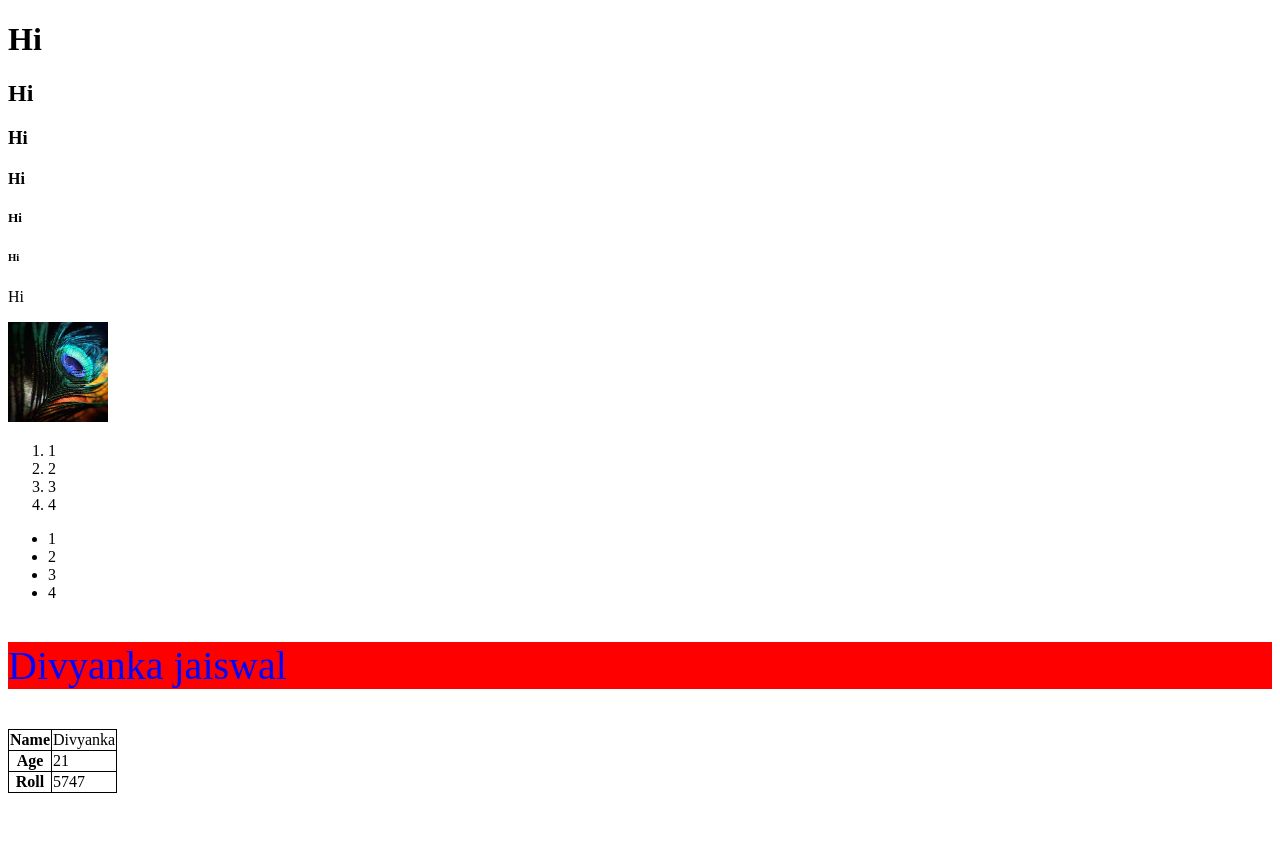
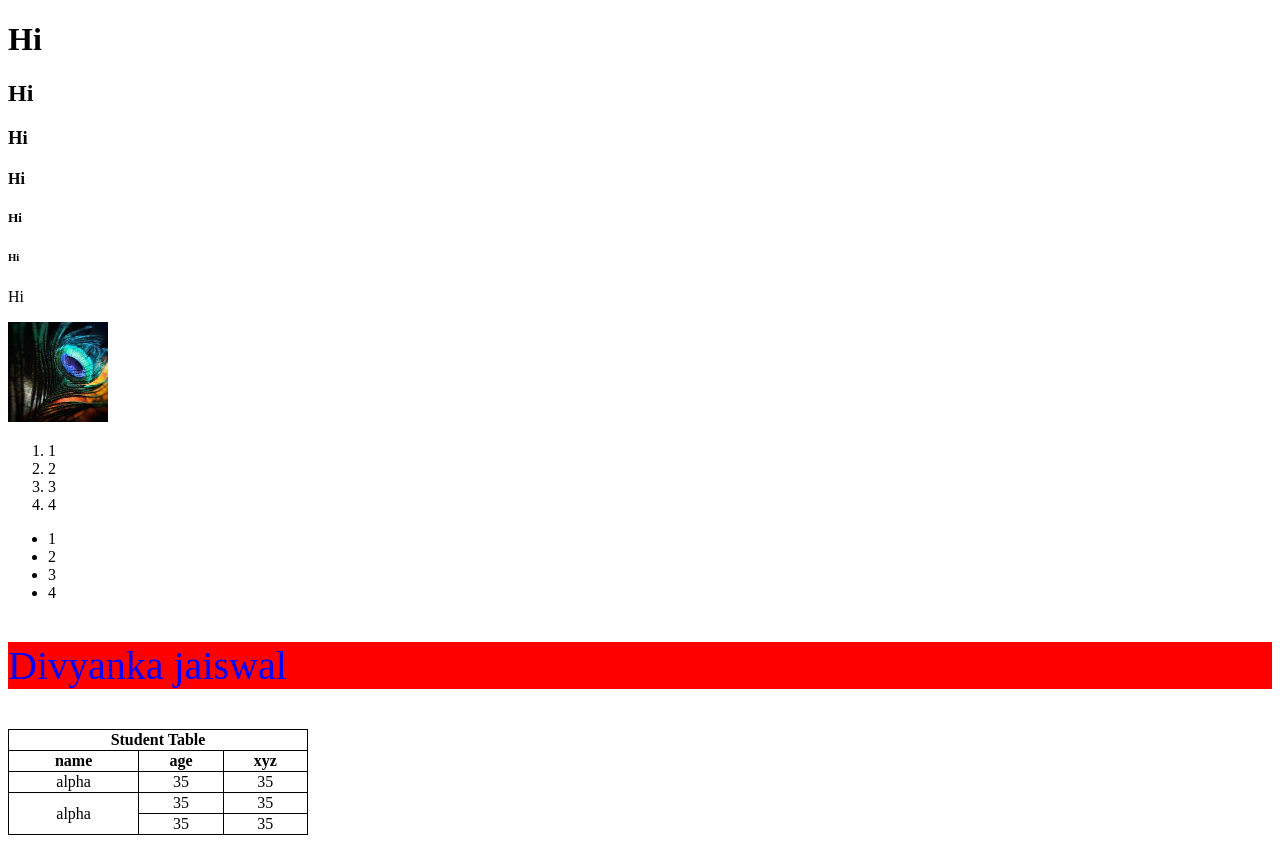
Before and after one commit to Divyanka02/Mernclassescode, a plain HTML site: page index.html in a window 1280 px wide. Before the commit the page ends 801 px from the top, so only its background shows below. Drawn offline with Linux system fonts and the light colour scheme.

Commit message:
html updated

```diff
--- a/index.html
+++ b/index.html
@@ -7,7 +7,8 @@
     <title>HTML basics</title>
 </head>
 <style>
-    table,tr,th,td{
+    table,tr,th,td
+    {
         border: 1px solid black;
         border-collapse: collapse;
     }
@@ -34,19 +35,23 @@
     <li>4</li>
 </ul>
 <p style="color:blue;font-size: 40px;background-color:red">Divyanka jaiswal</p>
-<table>
-    <tr>
-        <th>Name</th>
-        <td>Divyanka</td>
-    </tr>
-    <tr>
-        <th>Age</th>
-        <td>21</td>
-    </tr>
-    <tr>
-        <th>Roll</th>
-        <td>5747</td>
-    </tr>
+<table style="width:300px;text-align: center;">
+    <tr><th colspan="3">Student Table</th></tr>
+    <tr><th>name</th><th>age</th><th>xyz</th></tr>
+   <tr>
+    <td>alpha</td>
+
+    <td>35</td><td>35</td>
+   </tr>
+   <tr>
+    <td rowspan="2">alpha</td>
+
+    <td>35</td><td>35</td>
+   </tr><tr>
+
+
+    <td>35</td><td>35</td>
+   </tr>
 </table>
 </body>
 </html>
```
